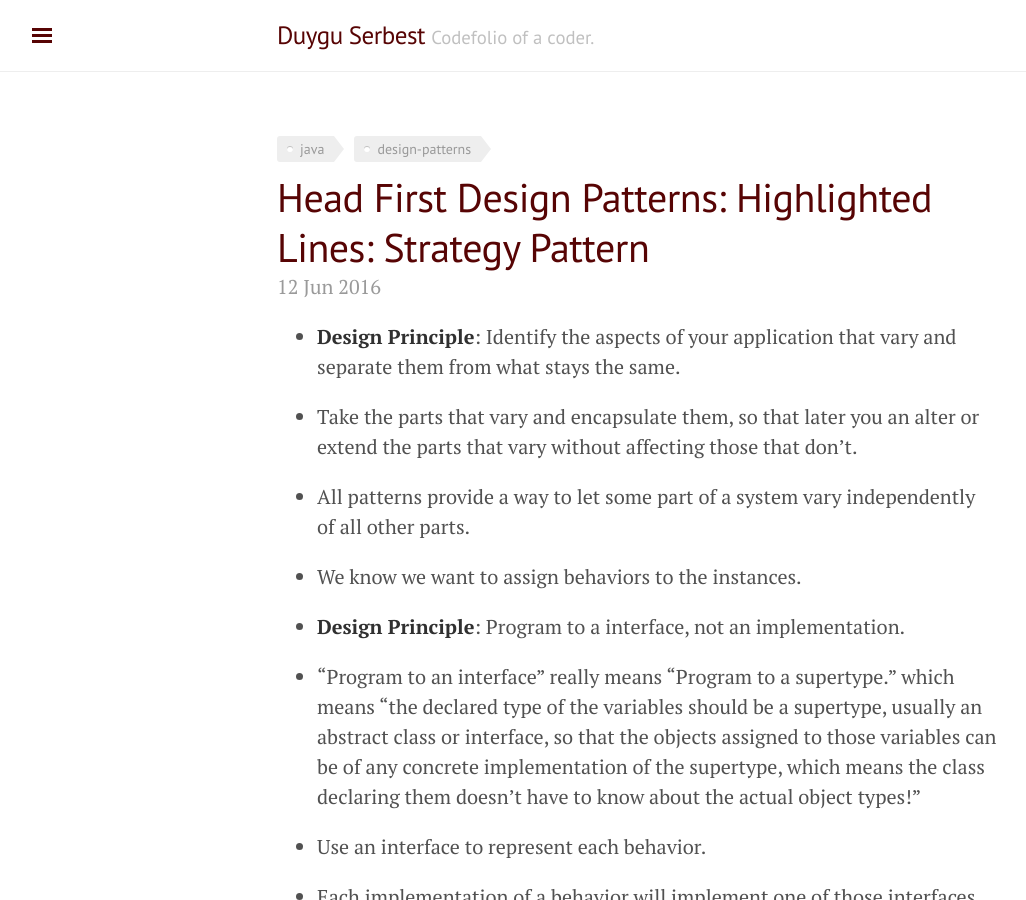
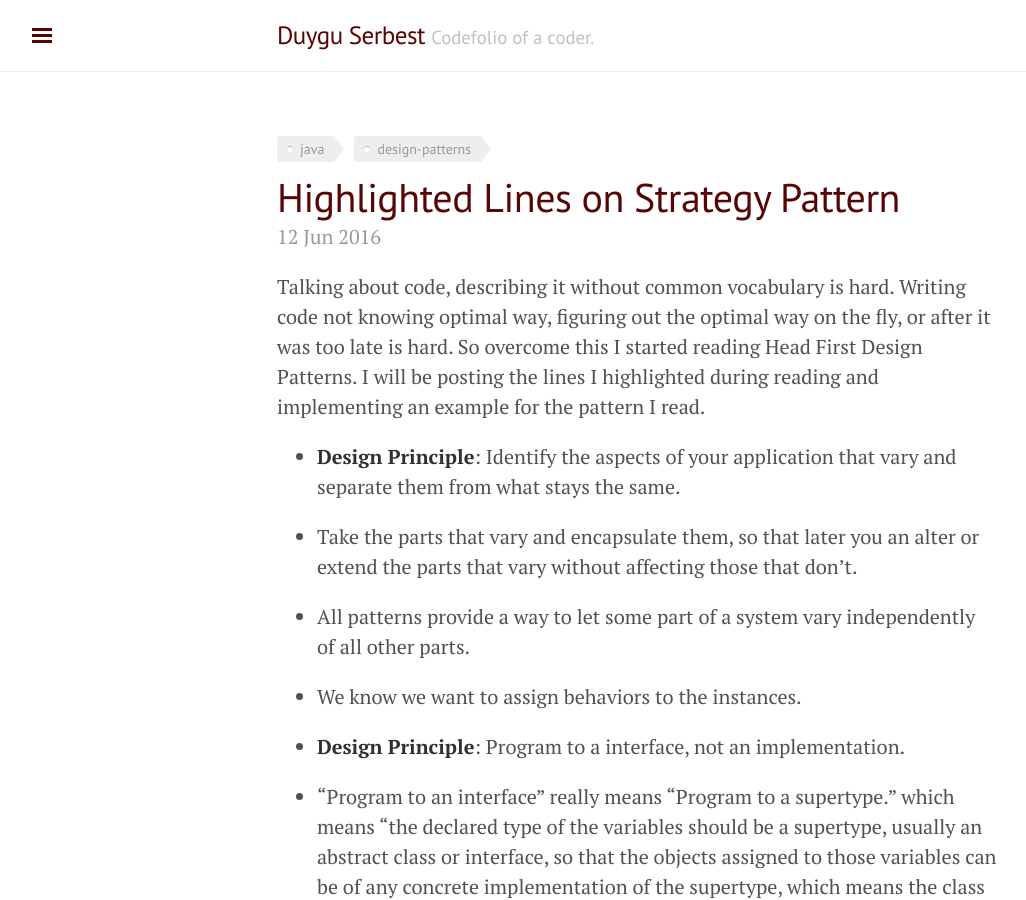
Before and after one commit to duyguserbest/duyguserbest.github.io, a Jekyll site: the page built from _posts/2016-06-12-strategy-pattern.md, in a window 1280 px wide and 900 px high. Shown: the whole window, without its empty margins (3-1029 px from the left). Built offline with Jekyll 4.4.1, drawn with Linux system fonts in a browser that asks for light colours; nearby versions of some CDN libraries; a script that is not in the unit is left out.

Commit message:
Changed headline and added introduction to strategy-pattern post.

```diff
--- a/_posts/2016-06-12-strategy-pattern.md
+++ b/_posts/2016-06-12-strategy-pattern.md
@@ -1,9 +1,11 @@
 ---
 layout: post
-title:  "Head First Design Patterns: Highlighted Lines: Strategy Pattern"
+title:  "Highlighted Lines on Strategy Pattern"
 date:   2016-06-12 09:59:00
 tags:   java design-patterns
 ---
+
+Talking about code, describing it without common vocabulary is hard. Writing code not knowing optimal way, figuring out the optimal way on the fly, or after it was too late is hard. So overcome this I started reading Head First Design Patterns. I will be posting the lines I highlighted during reading and implementing an example for the pattern I read.
 
 * **Design Principle**: Identify the aspects of your application that vary and separate them from what stays the same.
 
```
